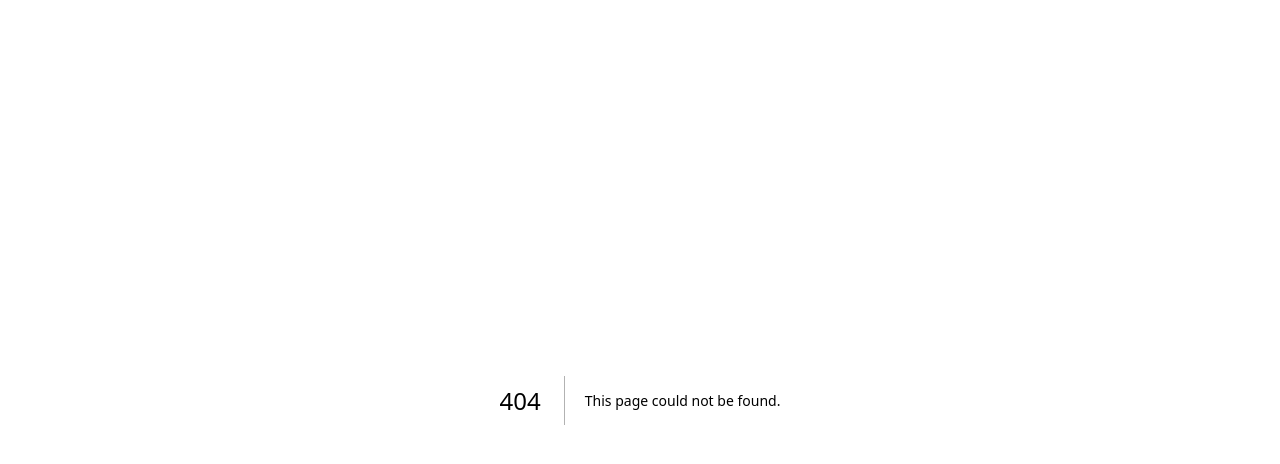
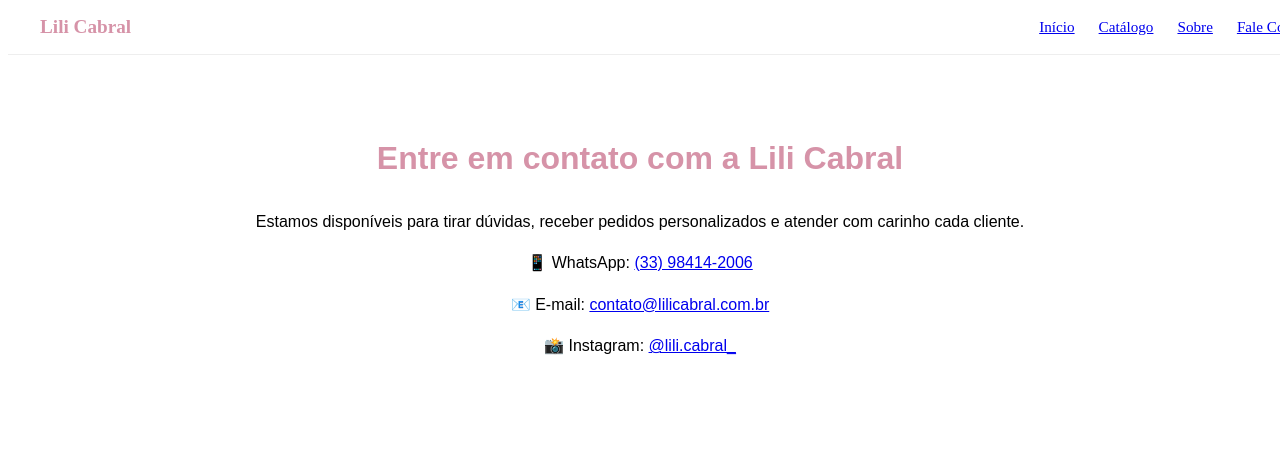
Before and after one commit to adaltoncabral/site-lili-cabral, a Next.js app: page /contato in a window 1280 px wide. Before the commit this address had no page. Shown: the top 464 px of the page. Built offline with nearby package versions, Linux system fonts and the light colour scheme.

Commit message:
Add files via upload

```diff
--- /dev/null
+++ b/pages/contato.js
@@ -0,0 +1,47 @@
+
+import Head from 'next/head';
+import Header from '../components/Header';
+import Analytics from '../components/Analytics';
+
+export default function Contato() {
+  return (
+    <>
+      <Head>
+        <title>Contato – Lili Cabral</title>
+        <meta name="description" content="Entre em contato com a Lili Cabral por WhatsApp, Instagram ou e-mail. Estamos aqui para te atender com carinho." />
+      </Head>
+
+      <Analytics />
+      <Header />
+
+      <main style={{
+        maxWidth: '800px',
+        margin: '80px auto 0',
+        padding: '2rem',
+        fontFamily: 'sans-serif',
+        lineHeight: 1.6,
+        textAlign: 'center'
+      }}>
+        <h1 style={{ color: '#d693a8', marginBottom: '1.5rem' }}>Entre em contato com a Lili Cabral</h1>
+        <p style={{ marginBottom: '1rem' }}>
+          Estamos disponíveis para tirar dúvidas, receber pedidos personalizados e atender com carinho cada cliente.
+        </p>
+        <p style={{ marginBottom: '0.5rem' }}>
+          📱 WhatsApp:{' '}
+          <a href="https://wa.me/5533984142006" target="_blank" rel="noopener noreferrer">
+            (33) 98414-2006
+          </a>
+        </p>
+        <p style={{ marginBottom: '0.5rem' }}>
+          📧 E-mail: <a href="mailto:contato@lilicabral.com.br">contato@lilicabral.com.br</a>
+        </p>
+        <p>
+          📸 Instagram:{' '}
+          <a href="https://instagram.com/lili.cabral_" target="_blank" rel="noopener noreferrer">
+            @lili.cabral_
+          </a>
+        </p>
+      </main>
+    </>
+  );
+}
```
